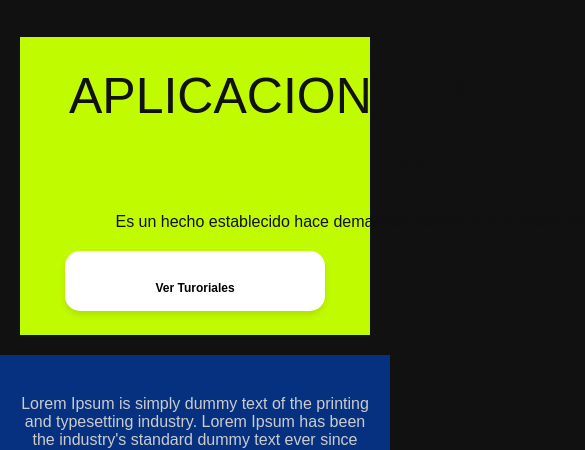
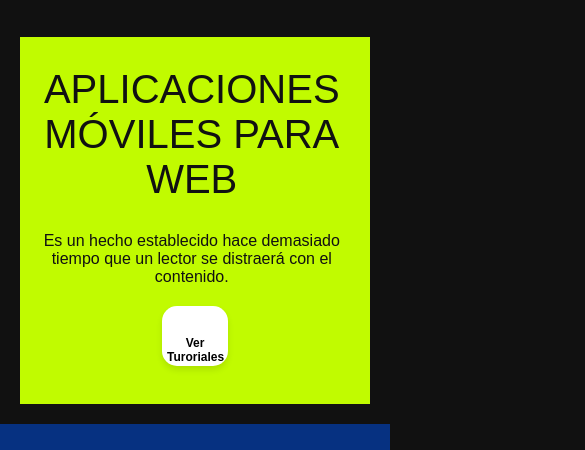
Before and after one commit to helmerNM/helmerNM.git.io, a plain HTML site: page tutos.html in a window 390 px wide. Shown: the part 4233-4683 px from the top of the page, 585 px wide, since content can reach past the window. Drawn offline with Linux system fonts and the light colour scheme.

Commit message:
try again

```diff
--- a/css/estilotutos.css
+++ b/css/estilotutos.css
@@ -717,6 +717,10 @@ footer .subscribe-button {
     padding-left: 50px;
     width: 90%;
   }
+  .grid-content2 {
+    padding-left: 50px;
+    width: 90%;
+  }
 }
 
 @media (max-width: 768px) {
@@ -754,6 +758,10 @@ footer .subscribe-button {
     padding-left: 20px;
     width: 90%;
   }
+  .grid-content2 {
+    padding-left: 20px;
+    width: 90%;
+  }
   .grid-cards {
     flex-direction: column;
     align-items: center;
@@ -776,6 +784,13 @@ footer .subscribe-button {
   .grid-content h2 {
     font-size: 40px;
   }
+  .grid-content2 {
+    padding-left: 10px;
+    width: 95%;
+  }
+  .grid-content2 h2 {
+    font-size: 40px;
+  }
   .column {
     width: 100%;
   }
```
